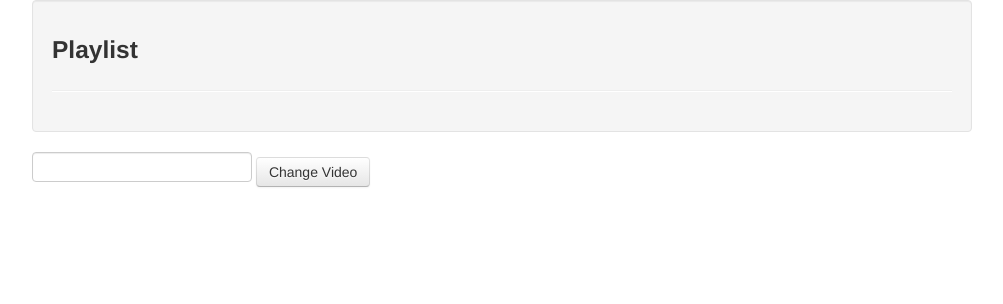
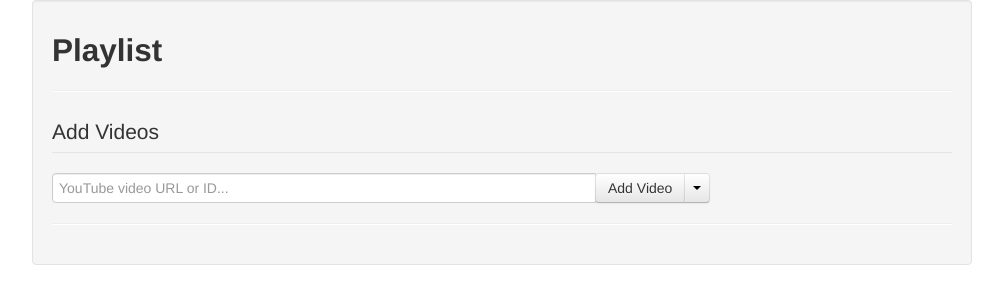
Before and after one commit to Forkk/Synctron, a Flask app: page /room/1 in a window 1280 px wide. Shown: the top 304 px of the page, without its empty margins (138-1141 px from the left). Run offline with Flask 2, Linux system fonts and the light colour scheme; some libraries are stand-ins or nearby versions.

Commit message:
Improved the UI a bit.
It's also now possible to choose between either adding a video at the end of the playlist or after the currently playing video.

```diff
--- a/synchrotron/templates/player.j2
+++ b/synchrotron/templates/player.j2
@@ -103,13 +103,27 @@ function initWebSocket()
 function onYouTubeIframeAPIReady()
 {
 	// Set up UI.
-	$("#videoform").submit(function()
+
+	var addEndFunc = function(evt)
 	{
 		var videoId = $("input#video_id").val();
-		console.log("Changing video to " + videoId);
+		console.log("Adding video " + videoId + " to the end of the playlist.");
 		sendAction({ action: "addvideo", video_id: videoId });
-		return false;
-	});
+		evt.preventDefault();
+	}
+
+	var addNextFunc = function(evt)
+	{
+		var videoId = $("input#video_id").val();
+		console.log("Adding video " + videoId + " after the current video (" + playlist_pos + ") in the playlist.");
+		sendAction({ action: "addvideo", video_id: videoId, index: playlist_pos + 1 });
+		evt.preventDefault();
+	}
+
+	$("#btn-add-end").click(addEndFunc);
+	$("#menu-add-end").click(addEndFunc);
+	$("#menu-add-next").click(addNextFunc);
+	$("#videoform").submit(addEndFunc);
 
 
 	// Set up player
@@ -191,6 +205,13 @@ function sendPause()
 }
 
 
+////////////////////////////
+// PLAYBACK CONTROL STUFF //
+////////////////////////////
+
+// Index of the currently playing video in the playlist.
+var playing_index = 0;
+
 // Whether or not the video should be playing.
 var is_playing = false;
 
@@ -204,6 +225,13 @@ var new_current_time = -1;
 // The time the video was last paused at.
 // When the user plays the video, if this differs from the video's current time, a seek is done.
 var time_paused = -1;
+
+
+function changeCurrentIndex(index)
+{
+	playlist_pos = index;
+	// Will be used later to highlight the currently playing video in the list.
+}
 
 
 function changePlaying(playing)
@@ -309,11 +337,14 @@ actions =
 	},
 
 	// Handles the init action sent from the server.
-	// Expects the following fields in data: video_id
+	// Expects the following fields in data: video_id, playlist_pos
 	// Doesn't return anything.
 	setvideo: function(data, sock)
 	{
+		// Set the current video.
 		vplayer.loadVideoById(data.video_id);
+		changeCurrentIndex(data.playlist_pos);
+
 		console.log("Requesting sync...");
 		sendAction({ action: "sync", });
 
@@ -379,17 +410,38 @@ actions =
 	<div id="player"></div>
 </div>
 
+
 <div class="well">
-	<h3>Playlist</h3>
+	<h2>Playlist</h2>
+
 	<hr />
+
+	<form name="videoform" id="videoform" action="javascript:void(0);" class="form-inline">
+		<fieldset>
+			<legend>Add Videos</legend>
+
+			<div class="input-append">
+				<input type="text" name="video_id" id="video_id" class="input-xxlarge" placeholder="YouTube video URL or ID..." />
+
+				<div class="btn-group">
+					<button type="button" class="btn" id="btn-add-end" href="#">Add Video</button>
+					<button type="button" class="btn dropdown-toggle" data-toggle="dropdown">
+						<span class="caret"></span>
+					</button>
+					<ul class="dropdown-menu">
+						<li><a id="menu-add-end" tabindex="-1" href="#">Add to the end of the playlist.</a></li>
+						<li><a id="menu-add-next" tabindex="-1" href="#">Add after the currently playing video.</a></li>
+					</ul>
+				</div>
+			</div>
+		</fieldset>
+	</form>
+
+	<hr />
+
 	<ul class="media-list" id="playlist">
+		<!-- Playlist goes here. -->
 	</ul>
 </div>
 
-
-<form name="videoform" id="videoform" action="javascript:void(0);">
-	<input type="text" name="video_id" id="video_id" />
-	<button type="submit" id="submit" class="btn">Change Video</button>
-</form>
-
 {% endblock %}
```
Also changed, not shown: wsapi/room.py (+32 -5 lines), wsapi/user.py (+10 -1 lines).
